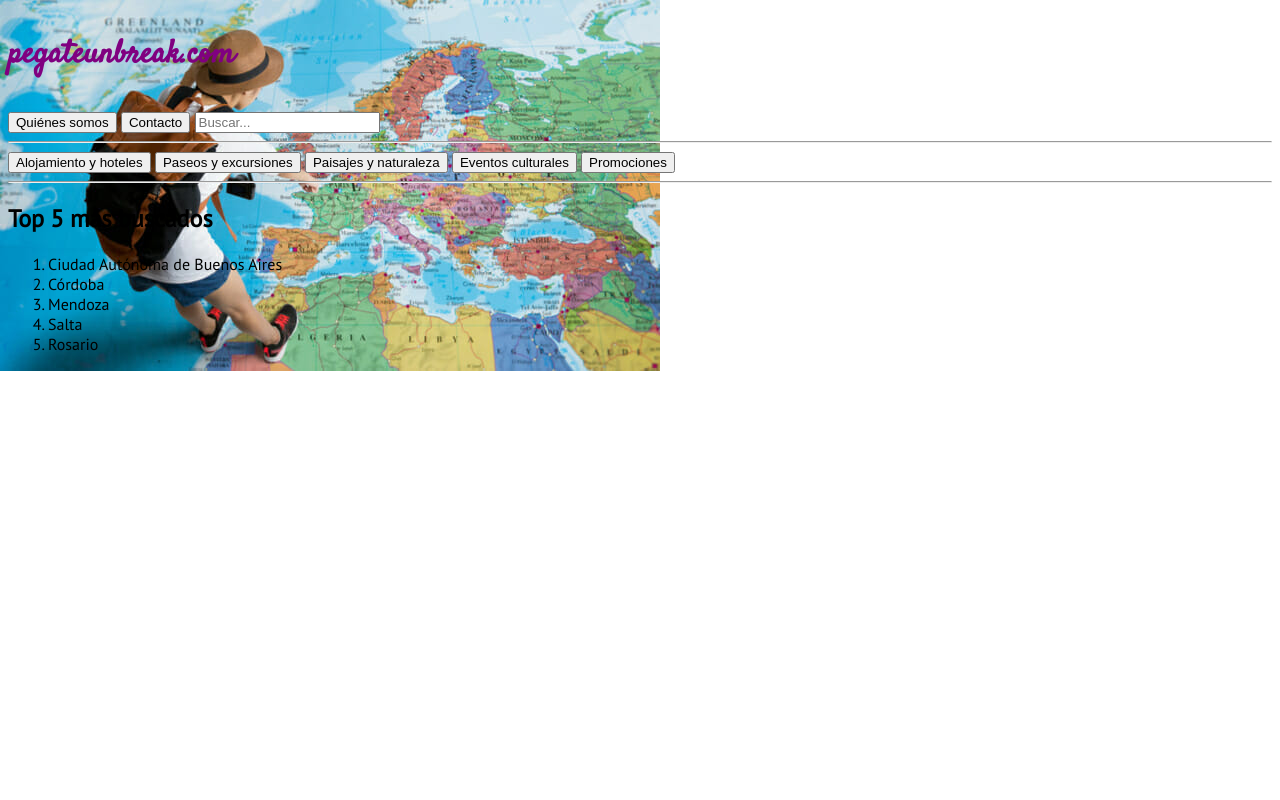
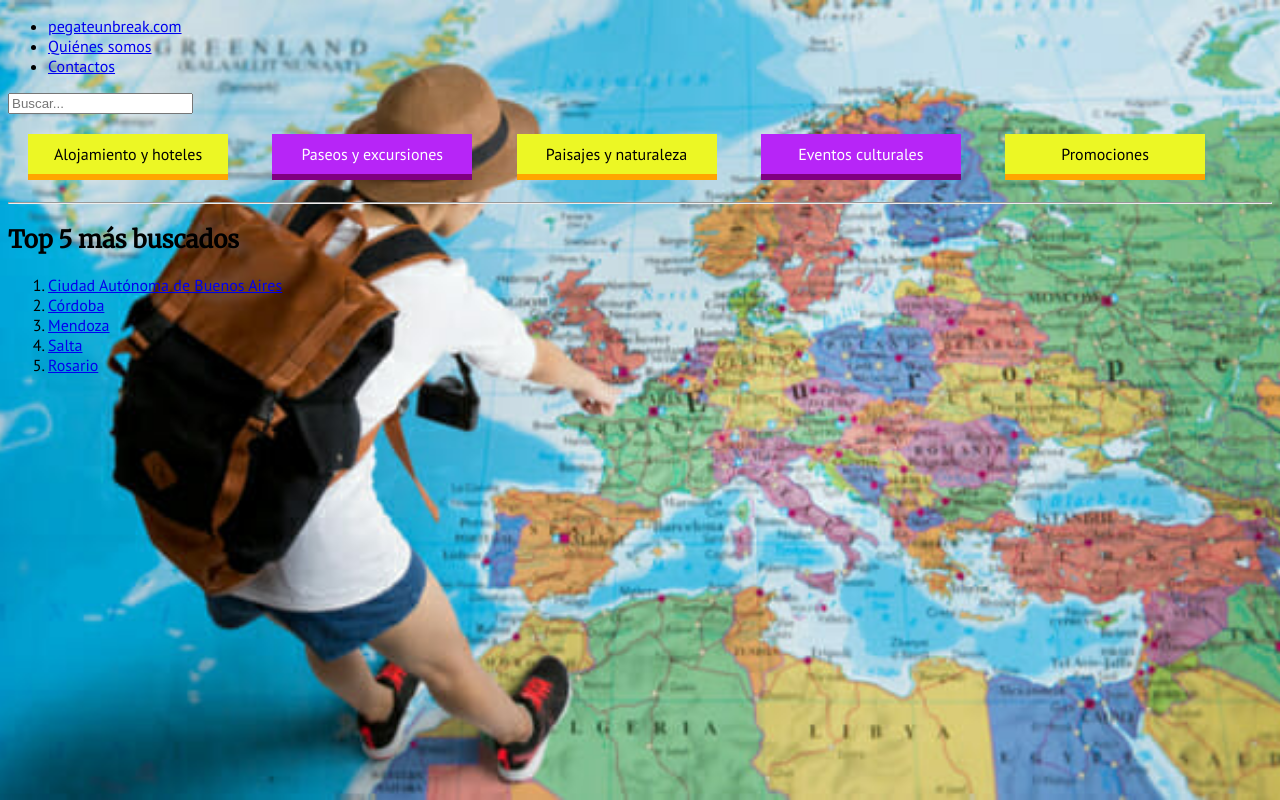
Before and after one commit to EvelynDellaSanta/pegateUnBreak, a plain HTML site: page index.html in a window 1280 px wide. Drawn offline with Linux system fonts and the light colour scheme.

Commit message:
Se agrega estilos y comienzo barra de navegación.

```diff
--- a/index.html
+++ b/index.html
@@ -5,38 +5,46 @@
     <link rel="stylesheet" href="style.css">
     <link href="https://fonts.googleapis.com/css?family=Satisfy&display=swap" rel="stylesheet">
     <link href="https://fonts.googleapis.com/css?family=PT+Sans&display=swap" rel="stylesheet">
+<link href="https://fonts.googleapis.com/css?family=Merriweather&display=swap" rel="stylesheet">
     <title>Pegate un BREAK!</title>
+
   </head>
 
   <body>
-    <h3 id="logo">pegateunbreak.com</h3>
+    <header>
+      <nav>
+        <ul class="menu">
+          <li><a href="#">pegateunbreak.com</a></li>
+          <li><a href="#">Quiénes somos</a></li>
+          <li><a href="#">Contactos</a></li>
 
-    <div id="nosotros">
-      <button type="button" name="boton_quienes_somos">Quiénes somos</button>
-      <input type="button" name="boton_contacto" value="Contacto">
-      <input type="text" name="buscar" placeholder="Buscar..." />
+        </ul>
+        <div class="busqueda">
+          <a href="#"></a>
+          <input type="text" placeholder="Buscar...">
+        </div>
+
+      </nav>
+    </header>
+
+    <div id="botonera">
+      <a class="boton">Alojamiento y hoteles</a>
+      <a class="boton">Paseos y excursiones</a>
+      <a class="boton">Paisajes y naturaleza</a>
+      <a class="boton">Eventos culturales</a>
+      <a class="boton">Promociones</a>
     </div>
 
     <hr>
 
-    <div id="botonera">
-      <input type="button" name="boton_alojamiento" value="Alojamiento y hoteles"/>
-      <input type="button" name="boton_paseos" value="Paseos y excursiones"/>
-      <input type="button" name="boton_paisajes" value="Paisajes y naturaleza"/>
-      <input type="button" name="boton_eventos" value="Eventos culturales"/>
-      <input type="button" name="boton_promociones" value="Promociones"/>
-    </div>
-
-    <hr>
-
-    <h2>Top 5 más buscados</h2>
+    <h2 class="titulo">Top 5 más buscados</h2>
     <div id="sugerencias">
       <ol>
-        <li>Ciudad Autónoma de Buenos Aires</li>
-        <li>Córdoba</li>
-        <li>Mendoza</li>
-        <li>Salta</li>
-        <li>Rosario</li>
+        <li><a href="#">Ciudad Autónoma de Buenos Aires</a></li>
+        <li><a href="#">Córdoba</a></li>
+        <li><a href="#">Mendoza</a></li>
+        <li><a href="#">Salta</a></li>
+        <li><a href="#">Rosario</a></li>
       </ol>
     </div>
 
--- a/style.css
+++ b/style.css
@@ -4,13 +4,35 @@ html,body{
 }
 
 #logo {
-  color: purple;
+  color: red;
   font-family: 'Satisfy', cursive;
   font-size: 32px;
 }
 
 body {
-  background-image: url("wallpaper.jpg");
-  background-size: auto;
-  background-repeat: no-repeat;
+  background: url("wallpaper.jpg") no-repeat center center fixed;
+  background-size: cover;
 }
+
+.boton {
+  background:#ECF725 ;
+  font-size:10px;
+  color: black;
+  display:inline-block;
+  font-size: 16px;
+  margin:20px;
+  padding:10px 0px;
+  text-align: center;
+  width:200px;
+  text-decoration:none;
+  box-shadow: 0px 6px 0px orange;
+}
+
+#botonera .boton:nth-child(even)
+{
+  background:#B725F7 ;
+  box-shadow: 0px 6px 0px purple;
+  color:white;
+  }
+
+  .titulo{font-family: 'Merriweather', serif;}
```
